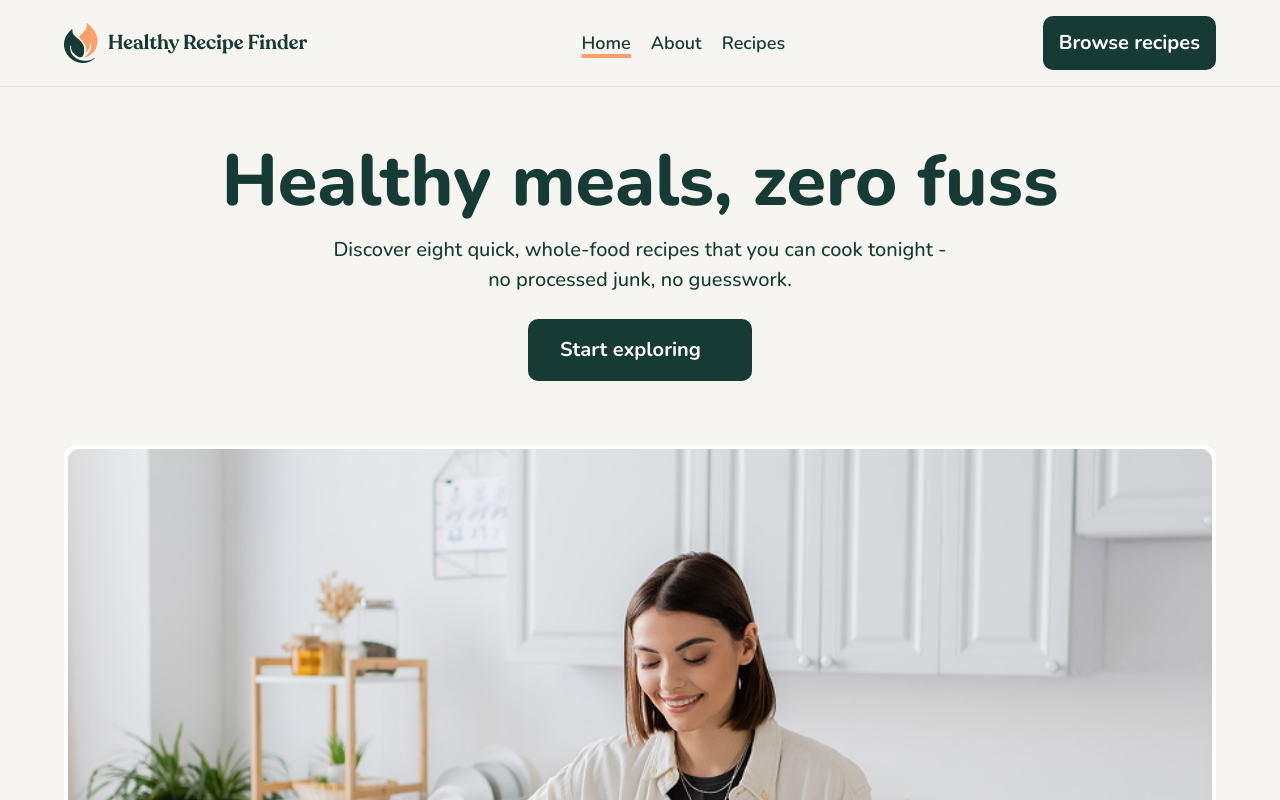
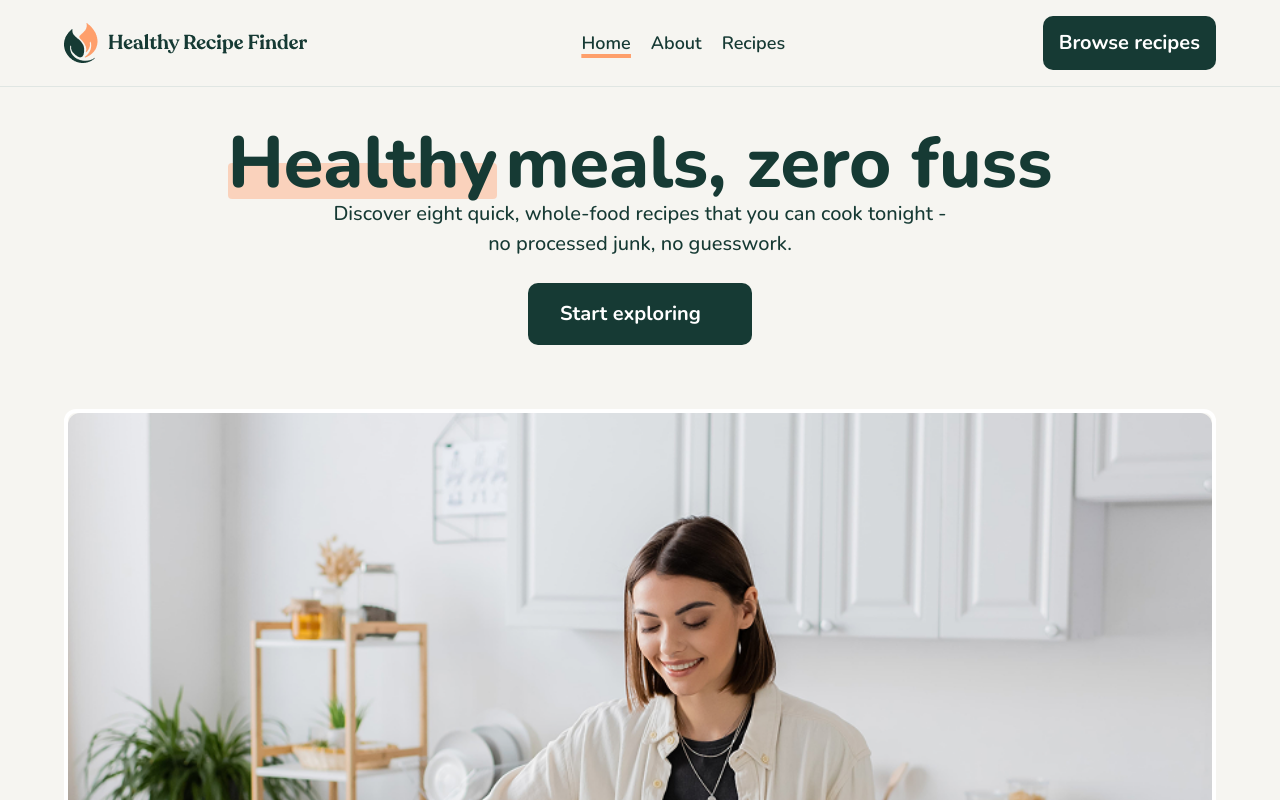
Before and after one commit to bakeji/recipe-finder, a Next.js app: page / in a window 1280 px wide. Shown: the top 800 px of the page. Built offline with nearby package versions, Linux system fonts and the light colour scheme.

Commit message:
Enhance homepage title styling and fix apostrophe in recipes section

```diff
--- a/app/page.tsx
+++ b/app/page.tsx
@@ -26,7 +26,12 @@ const features=[
         <div className='w-[90%] mx-auto my-10 '>
             <div className='flex  flex-col items-center justify-center gap-10 max-md:items-start '>
                 <div className='font-nunito '>
-                    <h1 className='text-[72px]  text-center font-[800] text-[#163A34] max-md:text-[50px] max-md:text-start '><span>Healthy</span> meals, zero fuss</h1>
+                    <h1 className='text-[72px]  text-center font-[800] leading-none  text-[#163A34] max-md:text-[50px] max-md:text-start '>
+                    <span className="relative inline-block mr-2 ">
+                    <span className="relative z-10">Healthy </span>
+                        <span className="absolute  bottom-0 left-0 w-full  h-[0.5em] bg-[#FE9F6B] opacity-[0.4] rounded-[4px] z-0"></span>
+                    </span>
+                     meals, zero fuss</h1>
                     <div className='w-[69%] mx-auto max-md:w-full'><p className='text-[20px] text-center font-[500] text-[#163A34] max-md:text-start '>Discover eight quick, whole-food recipes that you can cook tonight -no processed junk, no guesswork.</p> </div>
                     <div className='px-[32px] py-[16px] rounded-[10px] w-[224px] text-[20px] font-[700] mx-auto max-md:mx-0 my-6 text-white bg-[#163A34]'><Link href='/recipes'>Start exploring</Link></div>
                 </div>
@@ -36,7 +41,7 @@ const features=[
             </div>
 
             <div className='mx-auto mt-10' >
-                <h2 className='text-center text-[48px] font-[800] text-[#163A34] max-md:text-start'>What you'll get</h2>
+                <h2 className='text-center text-[48px] font-[800] text-[#163A34] max-md:text-start'>What you&apos;ll get</h2>
                 <div className='flex items-center justify-center w-full gap-4 mt-10 max-md:flex-col max-md:items-start '>
                     {features.map((feature, index) => (
                     <div key={index} className='flex-1/3 items-start flex-col justify-center gap-5 max-md:flex-1  ' >
--- a/components/navbar.tsx
+++ b/components/navbar.tsx
@@ -18,7 +18,7 @@ export default function NavBar({showMobileNavBtn}: MobileProps){
         <header className=" w-[100%] py-4 border-b font-nunito border-[#E0E6E3]" >
                     <div className="flex w-[90%] mx-auto items-center justify-between ">
                       <div>
-                        <a href="/"><Image src='/Logo.png' width={260} height={40} alt="logo" /></a>
+                        <Link href="/"><Image src='/Logo.png' width={260} height={40} alt="logo" /></Link>
                       </div>
 
                  <nav className='max-md:hidden' >
@@ -29,7 +29,7 @@ export default function NavBar({showMobileNavBtn}: MobileProps){
                     </ul>
                  </nav>
 
-                <button className="max-md:hidden py-3 text-[20px] font-[700] px-4 box-content bg-[#163A34] text-white rounded-[10px] ">Browse recipes</button>
+                <Link href='/recipes' className="max-md:hidden py-3 text-[20px] font-[700] px-4 box-content bg-[#163A34] text-white rounded-[10px] ">Browse recipes</Link>
                 <button onClick={showMobileNavBtn} className="md:hidden "><Image src='/hamburger.png' width={40} height={40} alt="hamburger-icon" /></button>
 
                     </div>
```
Also changed, not shown: app/recipes/page.tsx (+4 -5 lines).
